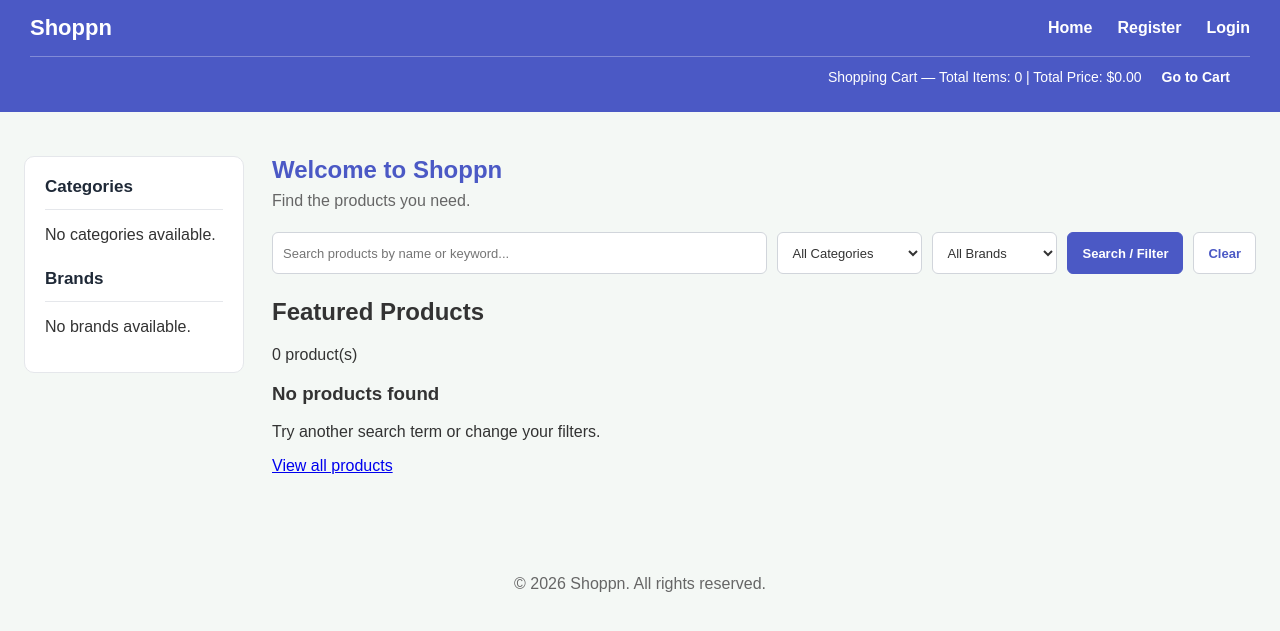
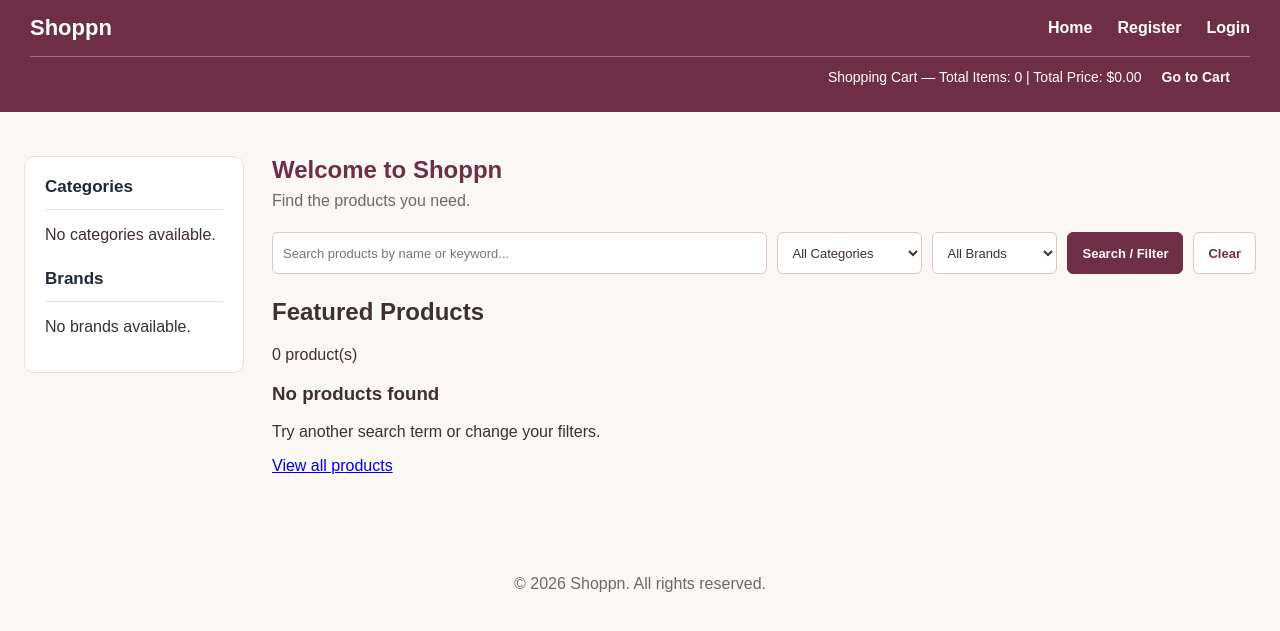
Before and after one commit to Gwen288/E-comm_Team-Project, a PHP site: page / in a window 1280 px wide. Shown: the top 631 px of the page. Run offline with PHP 8.4, Linux system fonts and the light colour scheme; data that the repository does not hold is empty; a stand-in replaces the project's code that opens the database connection; some libraries are stand-ins or nearby versions.

Commit message:
updated css

```diff
--- a/shoppn/css/style.css
+++ b/shoppn/css/style.css
@@ -6,8 +6,8 @@
 body {
     margin: 0;
     font-family: Arial, sans-serif;
-    background-color: #f4f8f5;
-    color: #333;
+    background-color: #FBF7F4;
+    color: #3D302E;
     box-sizing: border-box;
 }
 
@@ -23,7 +23,7 @@ body {
 ===================================== */
 
 header {
-    background-color: #4b59c5;
+    background-color: #6D2E46;
     padding: 15px 30px;
 }
 
@@ -67,7 +67,7 @@ main {
 }
 
 h1 {
-    color: #4b59c5;
+    color: #6D2E46;
 }
 
 main.shop-page {
@@ -90,14 +90,14 @@ main.shop-page {
 
 .shop-heading p {
     margin: 0;
-    color: #666;
+    color: #766562;
 }
 
 footer {
     text-align: center;
     padding: 20px;
     margin-top: 40px;
-    color: #666;
+    color: #766562;
 }
 
 
@@ -118,14 +118,14 @@ form label {
     display: block;
     margin-bottom: 7px;
     font-weight: bold;
-    color: #4b59c5;
+    color: #6D2E46;
 }
 
 form input,
 form select {
     width: 100%;
     padding: 10px;
-    border: 1px solid #ccc;
+    border: 1px solid #D9C9C2;
     border-radius: 5px;
     font-size: 15px;
     box-sizing: border-box;
@@ -135,14 +135,14 @@ form select {
 form input:focus,
 form select:focus {
     outline: none;
-    border-color: #4b59c5;
-    box-shadow: 0 0 0 2px rgba(64, 47, 133, 0.15);
+    border-color: #6D2E46;
+    box-shadow: 0 0 0 2px rgba(109, 46, 70, 0.15);
 }
 
 form button {
     width: 100%;
     padding: 11px;
-    background-color: #4b59c5;
+    background-color: #6D2E46;
     color: white;
     border: none;
     border-radius: 5px;
@@ -537,7 +537,7 @@ main form + p a:hover {
     min-width: 0;
     padding: 20px;
     background-color: #ffffff;
-    border: 1px solid #e5e7eb;
+    border: 1px solid #E9DED9;
     border-radius: 10px;
     position: sticky;
     top: 20px;
@@ -583,10 +583,10 @@ main form + p a:hover {
     height: 42px;
     margin: 0;
     padding: 0 10px;
-    border: 1px solid #d1d5db;
+    border: 1px solid #D9C9C2;
     border-radius: 6px;
     background: #fff;
-    color: #333;
+    color: #3D302E;
     font-family: Arial, sans-serif;
     font-size: 13px;
     box-shadow: none;
@@ -609,9 +609,9 @@ main form + p a:hover {
     height: 42px;
     margin: 0;
     padding: 0 14px;
-    border: 1px solid #4b59c5;
+    border: 1px solid #6D2E46;
     border-radius: 6px;
-    background: #4b59c5;
+    background: #6D2E46;
     color: #fff;
     font-size: 13px;
     font-weight: bold;
@@ -629,10 +629,10 @@ main form + p a:hover {
     justify-content: center;
     min-height: 42px;
     padding: 0 14px;
-    border: 1px solid #d1d5db;
+    border: 1px solid #D9C9C2;
     border-radius: 6px;
     background: #fff;
-    color: #4b59c5;
+    color: #6D2E46;
     font-size: 13px;
     font-weight: bold;
     text-decoration: none;
@@ -860,7 +860,7 @@ main form + p a:hover {
     min-width: 0;
     padding: 20px;
     background: #ffffff;
-    border: 1px solid #e5e7eb;
+    border: 1px solid #E9DED9;
     border-radius: 10px;
     box-sizing: border-box;
 }
@@ -868,7 +868,7 @@ main form + p a:hover {
 .shop-layout > .shop-sidebar h2 {
     margin: 0 0 12px;
     padding-bottom: 12px;
-    border-bottom: 1px solid #e5e7eb;
+    border-bottom: 1px solid #E9DED9;
     color: #1f2937;
     font-size: 17px;
     font-weight: 700;
```
Also changed, not shown: other parts of shoppn/css/style.css (+53 -53 lines).
